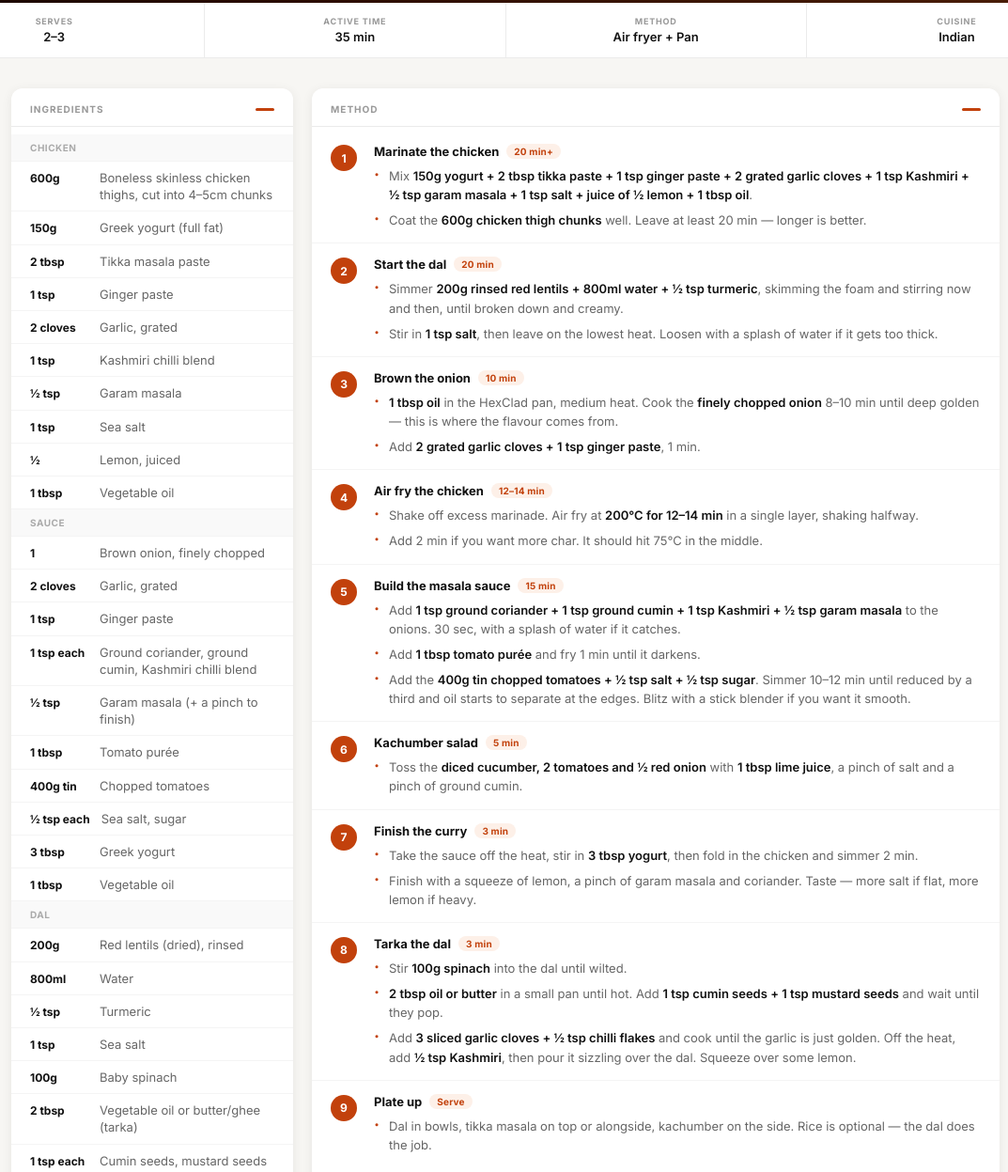
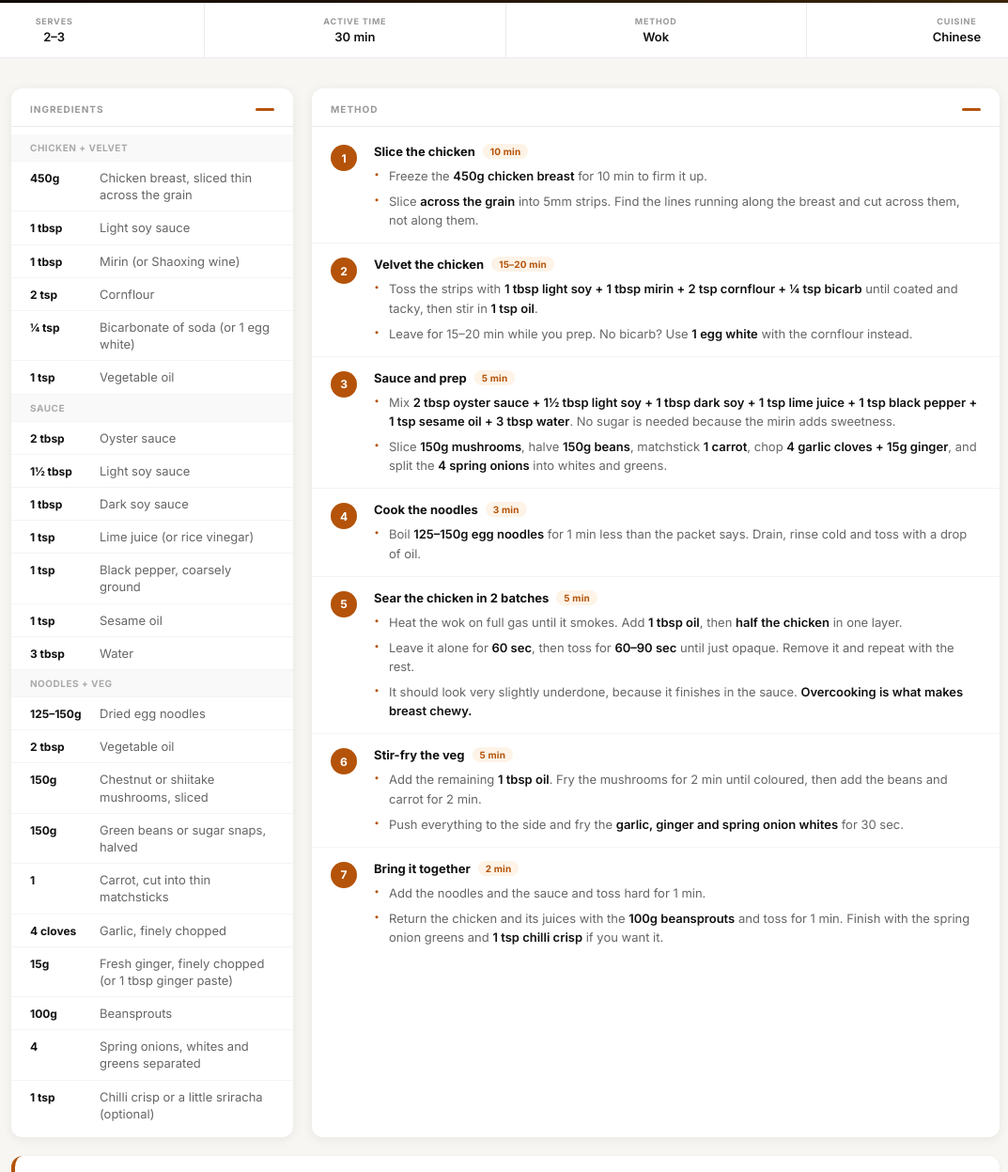
Before and after one commit to stevegerrard100/meal-plan, a plain HTML site: page index.html in a window 1280 px wide. Shown: the part 387-1634 px from the top of the page at 94% size, without its empty margins (102-1175 px from the left). Drawn offline with Linux system fonts and the light colour scheme.

Commit message:
Meal plan update — 01 Oct 2026

```diff
--- a/index.html
+++ b/index.html
@@ -3,7 +3,7 @@
 <head>
 <meta charset="UTF-8">
 <meta name="viewport" content="width=device-width, initial-scale=1.0">
-<title>Chéz Gerrard — Sunday 20 September</title>
+<title>Chéz Gerrard — Thursday 1 October</title>
 <link rel="preconnect" href="https://fonts.googleapis.com">
 <link href="https://fonts.googleapis.com/css2?family=Inter:wght@300;400;500;600;700;800&display=swap" rel="stylesheet">
 <style>
@@ -349,111 +349,91 @@
 
 <header class="site-header">
   <div class="site-logo">Chéz Gerrard <span>/ Meal Plan</span></div>
-  <div class="site-meta">Sun 20 September 2026</div>
+  <div class="site-meta">Thu 1 October 2026</div>
 </header>
 
 <nav class="tab-bar" id="tabBar"></nav>
 <main id="mainContent"></main>
 
 <footer class="site-footer">
-  Chéz Gerrard &nbsp;·&nbsp; One dinner this week &nbsp;·&nbsp; Tikka masala &amp; tarka dal 🍛
+  Chéz Gerrard &nbsp;·&nbsp; Tonight &nbsp;·&nbsp; Garlic-pepper chicken noodles 🍜
 </footer>
 
 <script>
 const MEALS = [
   {
-    day: 'Sunday', shortDay: 'SUN', date: '20 Sep',
-    name: 'Air Fryer Chicken Tikka Masala',
-    subtitle: 'Tarka Dal with Spinach & Kachumber Salad',
-    cuisine: 'Indian', serves: '2–3', time: '35 min', method: 'Air fryer + Pan',
-    emoji: '🍛',
-    gradient: 'linear-gradient(135deg, #1A0500 0%, #5C1A00 45%, #A8430A 100%)',
-    accent: '#C2410C',
-    accentLight: '#FDF0E8',
+    day: 'Thursday', shortDay: 'THU', date: '1 Oct',
+    name: 'Velveted Garlic-Pepper Chicken Noodles',
+    subtitle: 'Silky wok-fried chicken breast, egg noodles, mushrooms & green beans',
+    cuisine: 'Chinese', serves: '2–3', time: '30 min', method: 'Wok',
+    emoji: '🍜',
+    gradient: 'linear-gradient(135deg, #0F0A05 0%, #3D2410 45%, #8A5A1E 100%)',
+    accent: '#B45309',
+    accentLight: '#FDF3E7',
     ingredients: [
-      ['CHICKEN',''],
-      ['600g','Boneless skinless chicken thighs, cut into 4–5cm chunks'],
-      ['150g','Greek yogurt (full fat)'],
-      ['2 tbsp','Tikka masala paste'],
-      ['1 tsp','Ginger paste'],
-      ['2 cloves','Garlic, grated'],
-      ['1 tsp','Kashmiri chilli blend'],
-      ['½ tsp','Garam masala'],
-      ['1 tsp','Sea salt'],
-      ['½','Lemon, juiced'],
-      ['1 tbsp','Vegetable oil'],
+      ['CHICKEN + VELVET',''],
+      ['450g','Chicken breast, sliced thin across the grain'],
+      ['1 tbsp','Light soy sauce'],
+      ['1 tbsp','Mirin (or Shaoxing wine)'],
+      ['2 tsp','Cornflour'],
+      ['¼ tsp','Bicarbonate of soda (or 1 egg white)'],
+      ['1 tsp','Vegetable oil'],
       ['SAUCE',''],
-      ['1','Brown onion, finely chopped'],
-      ['2 cloves','Garlic, grated'],
-      ['1 tsp','Ginger paste'],
-      ['1 tsp each','Ground coriander, ground cumin, Kashmiri chilli blend'],
-      ['½ tsp','Garam masala (+ a pinch to finish)'],
-      ['1 tbsp','Tomato purée'],
-      ['400g tin','Chopped tomatoes'],
-      ['½ tsp each','Sea salt, sugar'],
-      ['3 tbsp','Greek yogurt'],
-      ['1 tbsp','Vegetable oil'],
-      ['DAL',''],
-      ['200g','Red lentils (dried), rinsed'],
-      ['800ml','Water'],
-      ['½ tsp','Turmeric'],
-      ['1 tsp','Sea salt'],
-      ['100g','Baby spinach'],
-      ['2 tbsp','Vegetable oil or butter/ghee (tarka)'],
-      ['1 tsp each','Cumin seeds, mustard seeds'],
-      ['3 cloves','Garlic, thinly sliced'],
-      ['½ tsp','Chilli flakes'],
-      ['½ tsp','Kashmiri chilli blend'],
-      ['SALAD',''],
-      ['½','Cucumber, diced'],
-      ['2','Tomatoes, diced'],
-      ['½','Red onion, finely diced'],
-      ['1 tbsp','Lime juice'],
-      ['','Pinch of salt, pinch of ground cumin, fresh coriander'],
+      ['2 tbsp','Oyster sauce'],
+      ['1½ tbsp','Light soy sauce'],
+      ['1 tbsp','Dark soy sauce'],
+      ['1 tsp','Lime juice (or rice vinegar)'],
+      ['1 tsp','Black pepper, coarsely ground'],
+      ['1 tsp','Sesame oil'],
+      ['3 tbsp','Water'],
+      ['NOODLES + VEG',''],
+      ['125–150g','Dried egg noodles'],
+      ['2 tbsp','Vegetable oil'],
+      ['150g','Chestnut or shiitake mushrooms, sliced'],
+      ['150g','Green beans or sugar snaps, halved'],
+      ['1','Carrot, cut into thin matchsticks'],
+      ['4 cloves','Garlic, finely chopped'],
+      ['15g','Fresh ginger, finely chopped (or 1 tbsp ginger paste)'],
+      ['100g','Beansprouts'],
+      ['4','Spring onions, whites and greens separated'],
+      ['1 tsp','Chilli crisp or a little sriracha (optional)'],
     ],
     steps: [
-      ['20 min+','Marinate the chicken',[
-        'Mix <strong>150g yogurt + 2 tbsp tikka paste + 1 tsp ginger paste + 2 grated garlic cloves + 1 tsp Kashmiri + ½ tsp garam masala + 1 tsp salt + juice of ½ lemon + 1 tbsp oil</strong>.',
-        'Coat the <strong>600g chicken thigh chunks</strong> well. Leave at least 20 min — longer is better.',
+      ['10 min','Slice the chicken',[
+        'Freeze the <strong>450g chicken breast</strong> for 10 min to firm it up.',
+        'Slice <strong>across the grain</strong> into 5mm strips. Find the lines running along the breast and cut across them, not along them.',
       ]],
-      ['20 min','Start the dal',[
-        'Simmer <strong>200g rinsed red lentils + 800ml water + ½ tsp turmeric</strong>, skimming the foam and stirring now and then, until broken down and creamy.',
-        'Stir in <strong>1 tsp salt</strong>, then leave on the lowest heat. Loosen with a splash of water if it gets too thick.',
+      ['15–20 min','Velvet the chicken',[
+        'Toss the strips with <strong>1 tbsp light soy + 1 tbsp mirin + 2 tsp cornflour + ¼ tsp bicarb</strong> until coated and tacky, then stir in <strong>1 tsp oil</strong>.',
+        'Leave for 15–20 min while you prep. No bicarb? Use <strong>1 egg white</strong> with the cornflour instead.',
       ]],
-      ['10 min','Brown the onion',[
-        '<strong>1 tbsp oil</strong> in the HexClad pan, medium heat. Cook the <strong>finely chopped onion</strong> 8–10 min until deep golden — this is where the flavour comes from.',
-        'Add <strong>2 grated garlic cloves + 1 tsp ginger paste</strong>, 1 min.',
+      ['5 min','Sauce and prep',[
+        'Mix <strong>2 tbsp oyster sauce + 1½ tbsp light soy + 1 tbsp dark soy + 1 tsp lime juice + 1 tsp black pepper + 1 tsp sesame oil + 3 tbsp water</strong>. No sugar is needed because the mirin adds sweetness.',
+        'Slice <strong>150g mushrooms</strong>, halve <strong>150g beans</strong>, matchstick <strong>1 carrot</strong>, chop <strong>4 garlic cloves + 15g ginger</strong>, and split the <strong>4 spring onions</strong> into whites and greens.',
       ]],
-      ['12–14 min','Air fry the chicken',[
-        'Shake off excess marinade. Air fry at <strong>200°C for 12–14 min</strong> in a single layer, shaking halfway.',
-        'Add 2 min if you want more char. It should hit 75°C in the middle.',
+      ['3 min','Cook the noodles',[
+        'Boil <strong>125–150g egg noodles</strong> for 1 min less than the packet says. Drain, rinse cold and toss with a drop of oil.',
       ]],
-      ['15 min','Build the masala sauce',[
-        'Add <strong>1 tsp ground coriander + 1 tsp ground cumin + 1 tsp Kashmiri + ½ tsp garam masala</strong> to the onions. 30 sec, with a splash of water if it catches.',
-        'Add <strong>1 tbsp tomato purée</strong> and fry 1 min until it darkens.',
-        'Add the <strong>400g tin chopped tomatoes + ½ tsp salt + ½ tsp sugar</strong>. Simmer 10–12 min until reduced by a third and oil starts to separate at the edges. Blitz with a stick blender if you want it smooth.',
+      ['5 min','Sear the chicken in 2 batches',[
+        'Heat the wok on full gas until it smokes. Add <strong>1 tbsp oil</strong>, then <strong>half the chicken</strong> in one layer.',
+        'Leave it alone for <strong>60 sec</strong>, then toss for <strong>60–90 sec</strong> until just opaque. Remove it and repeat with the rest.',
+        'It should look very slightly underdone, because it finishes in the sauce. <strong>Overcooking is what makes breast chewy.</strong>',
       ]],
-      ['5 min','Kachumber salad',[
-        'Toss the <strong>diced cucumber, 2 tomatoes and ½ red onion</strong> with <strong>1 tbsp lime juice</strong>, a pinch of salt and a pinch of ground cumin.',
+      ['5 min','Stir-fry the veg',[
+        'Add the remaining <strong>1 tbsp oil</strong>. Fry the mushrooms for 2 min until coloured, then add the beans and carrot for 2 min.',
+        'Push everything to the side and fry the <strong>garlic, ginger and spring onion whites</strong> for 30 sec.',
       ]],
-      ['3 min','Finish the curry',[
-        'Take the sauce off the heat, stir in <strong>3 tbsp yogurt</strong>, then fold in the chicken and simmer 2 min.',
-        'Finish with a squeeze of lemon, a pinch of garam masala and coriander. Taste — more salt if flat, more lemon if heavy.',
-      ]],
-      ['3 min','Tarka the dal',[
-        'Stir <strong>100g spinach</strong> into the dal until wilted.',
-        '<strong>2 tbsp oil or butter</strong> in a small pan until hot. Add <strong>1 tsp cumin seeds + 1 tsp mustard seeds</strong> and wait until they pop.',
-        'Add <strong>3 sliced garlic cloves + ½ tsp chilli flakes</strong> and cook until the garlic is just golden. Off the heat, add <strong>½ tsp Kashmiri</strong>, then pour it sizzling over the dal. Squeeze over some lemon.',
-      ]],
-      ['Serve','Plate up',[
-        'Dal in bowls, tikka masala on top or alongside, kachumber on the side. Rice is optional — the dal does the job.',
+      ['2 min','Bring it together',[
+        'Add the noodles and the sauce and toss hard for 1 min.',
+        'Return the chicken and its juices with the <strong>100g beansprouts</strong> and toss for 1 min. Finish with the spring onion greens and <strong>1 tsp chilli crisp</strong> if you want it.',
       ]],
     ],
-    tip: 'Medium heat. To dial it back, halve the Kashmiri in the sauce and skip the chilli flakes in the tarka. Do not rush the onions or the tomato reduction — that is where the depth comes from.',
+    tip: 'Medium heat, all of it from the black pepper. For less heat, use ½ tsp pepper and skip the chilli crisp. Why breast goes chewy: it\'s sliced with the grain, it\'s overcooked, or the wok is crowded so it stews. Velveting, thin cross-grain slices and two hot batches fix all three.',
     prep: [
-      'Marinate the chicken in the morning if you can — the yogurt tenderises it and the flavour goes further in.',
-      'Make double the dal. It thickens overnight, so loosen it with a splash of water for tomorrow\'s lunch with any leftover chicken.',
-      'Turmeric and tikka paste run out with this meal — add both to the next shop.',
+      'Larder swaps used here: mirin instead of Shaoxing, lime juice instead of rice vinegar (you\'re out), and ginger paste works if you have no fresh ginger.',
+      'Only about 125g of egg noodles is left. That\'s fine for lower carb, or bulk it out with extra beansprouts.',
+      'Upgrade: fresh egg noodles and pak choi from your Thai/Asian supermarket.',
+      'Leftovers make a good next-day lunch, cold or reheated.',
     ],
   },
 ];
```
